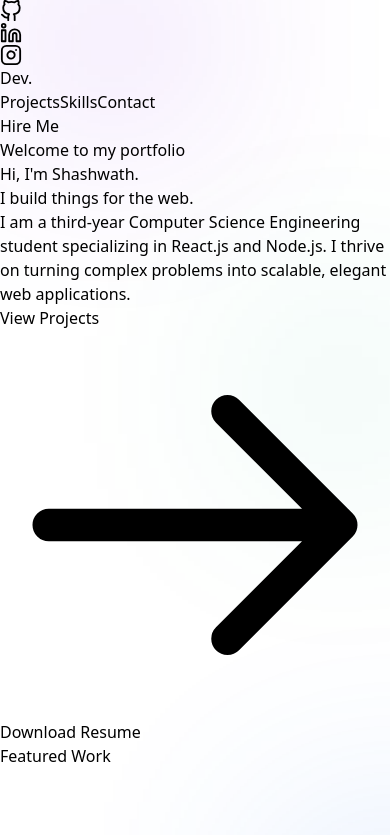
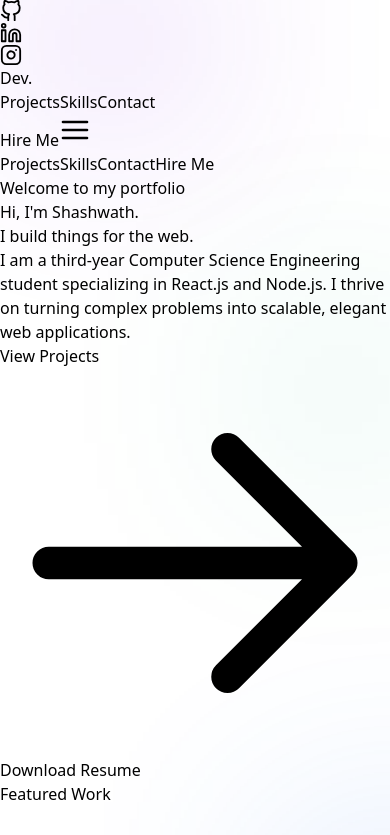
Before and after one commit to ShashwathNayak06/Portfolio, a React (Vite) app in the folder myPortfolio/: page / in a window 390 px wide. Shown: the top 835 px of the page. Built offline with nearby package versions, Linux system fonts and the light colour scheme.

Commit message:
Add Mobile Hamburger menu and Social links made visible for mobile view

```diff
--- a/myPortfolio/src/App.jsx
+++ b/myPortfolio/src/App.jsx
@@ -9,6 +9,7 @@ function App() {
 const dotRef = useRef(null);
   const outlineRef = useRef(null);
   const [isScrolled, setIsScrolled] = useState(false);
+  const [isMobileMenuOpen, setIsMobileMenuOpen] = useState(false);
 
   // Hook 1: Custom Cursor Logic
   useEffect(() => {
@@ -87,7 +88,8 @@ const dotRef = useRef(null);
         <div className="blob blob-2"></div>
         <div className="blob blob-3"></div>
       </div>
-      <div className="fixed bottom-0 left-8 z-50 hidden md:flex flex-col items-center gap-6">
+
+      <div className="fixed bottom-6 left-1/2 -translate-x-1/2 md:bottom-0 md:left-8 md:-translate-x-0 z-[45] flex md:flex-col items-center gap-6 bg-[#050505]/80 md:bg-transparent backdrop-blur-xl md:backdrop-blur-none px-6 py-3 md:p-0 rounded-full md:rounded-none border border-white/10 md:border-none shadow-lg md:shadow-none">
 
         {/* GitHub */}
         <a href="https://github.com/ShashwathNayak06" target="_blank" rel="noopener noreferrer" className="text-gray-400 hover:text-cyan-400 transition-all hover:-translate-y-1">
@@ -105,7 +107,7 @@ const dotRef = useRef(null);
         </a>
 
         {/* Vertical Line */}
-        <div className="w-[1px] h-24 bg-gray-500/50 mt-2"></div>
+        <div className="hidden md:block w-[1px] h-24 bg-gray-500/50 mt-2"></div>
       </div>
 
       {/* Navigation Bar */}
@@ -125,8 +127,35 @@ const dotRef = useRef(null);
             Hire Me
           </a>
 
+          {/* Mobile Hamburger Button */}
+          <button
+            className="md:hidden text-gray-300 hover:text-cyan-400 focus:outline-none z-[60] relative transition-transform duration-300"
+            onClick={() => setIsMobileMenuOpen(!isMobileMenuOpen)}
+            aria-label="Toggle Mobile Menu"
+          >
+            {isMobileMenuOpen ? (
+              // X (Close) Icon
+              <svg xmlns="http://www.w3.org/2000/svg" width="32" height="32" viewBox="0 0 24 24" fill="none" stroke="currentColor" strokeWidth="2" strokeLinecap="round" strokeLinejoin="round"><line x1="18" y1="6" x2="6" y2="18"></line><line x1="6" y1="6" x2="18" y2="18"></line></svg>
+            ) : (
+              // Hamburger (Menu) Icon
+              <svg xmlns="http://www.w3.org/2000/svg" width="32" height="32" viewBox="0 0 24 24" fill="none" stroke="currentColor" strokeWidth="2" strokeLinecap="round" strokeLinejoin="round"><line x1="3" y1="12" x2="21" y2="12"></line><line x1="3" y1="6" x2="21" y2="6"></line><line x1="3" y1="18" x2="21" y2="18"></line></svg>
+            )}
+          </button>
+
         </div>
       </nav>
+
+      {/* Mobile Menu Overlay */}
+      <div className={`fixed inset-0 bg-[#050505]/95 backdrop-blur-xl z-[55] flex flex-col items-center justify-center transition-all duration-300 ease-in-out md:hidden ${isMobileMenuOpen ? 'opacity-100 visible' : 'opacity-0 invisible pointer-events-none'}`}>
+        <div className="flex flex-col items-center space-y-8 text-2xl font-semibold">
+          <a href="#projects" onClick={() => setIsMobileMenuOpen(false)} className="text-gray-300 hover:text-cyan-400 transition-colors">Projects</a>
+          <a href="#skills" onClick={() => setIsMobileMenuOpen(false)} className="text-gray-300 hover:text-cyan-400 transition-colors">Skills</a>
+          <a href="#contact" onClick={() => setIsMobileMenuOpen(false)} className="text-gray-300 hover:text-cyan-400 transition-colors">Contact</a>
+          <a href="#contact" onClick={() => setIsMobileMenuOpen(false)} className="mt-4 px-10 py-4 border border-cyan-500 text-cyan-400 rounded-full hover:bg-cyan-500 hover:text-[#050505] transition-all">
+            Hire Me
+          </a>
+        </div>
+      </div>
 
 
       <main className="max-w-[1400px] mx-auto w-[92%]">
```
